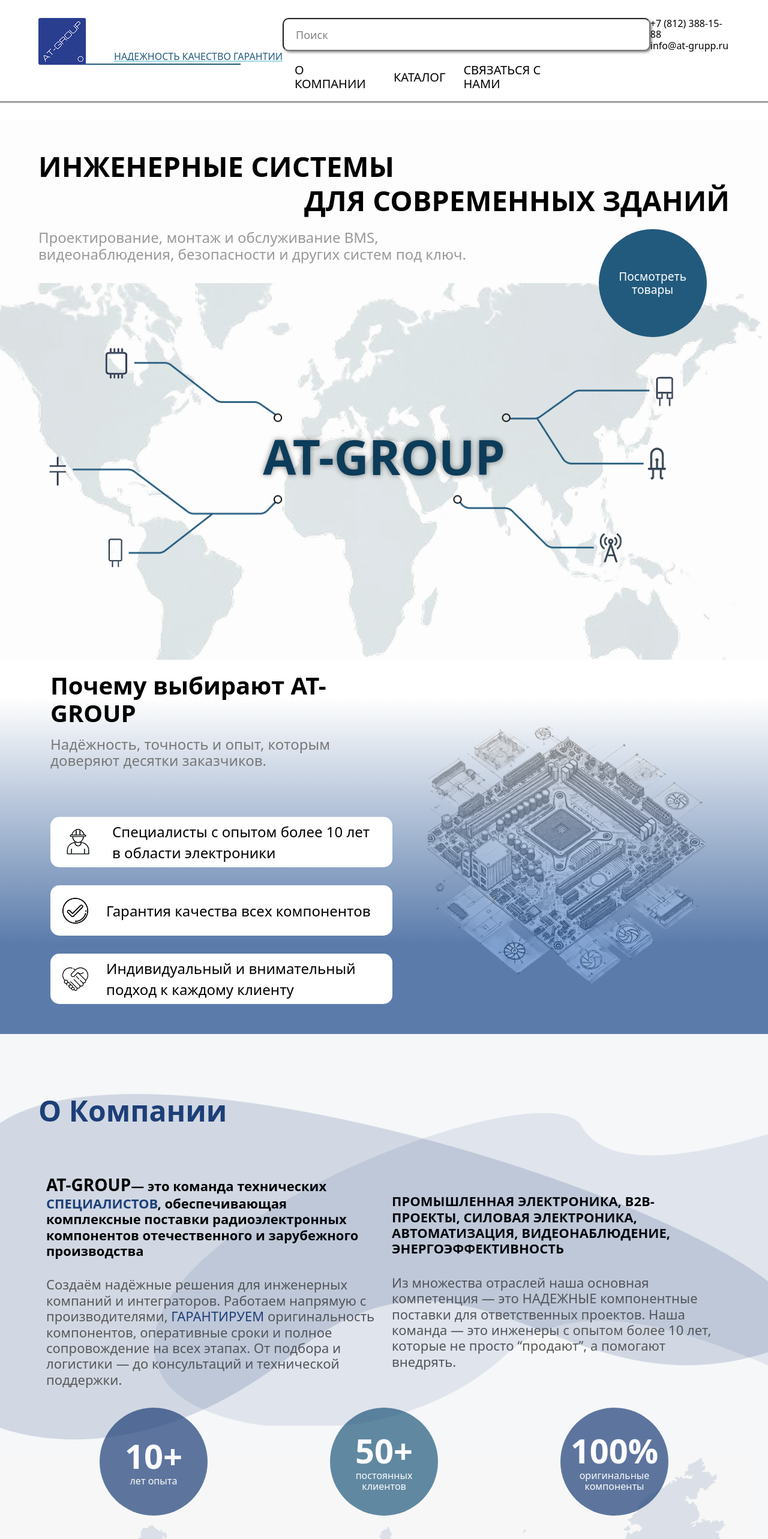
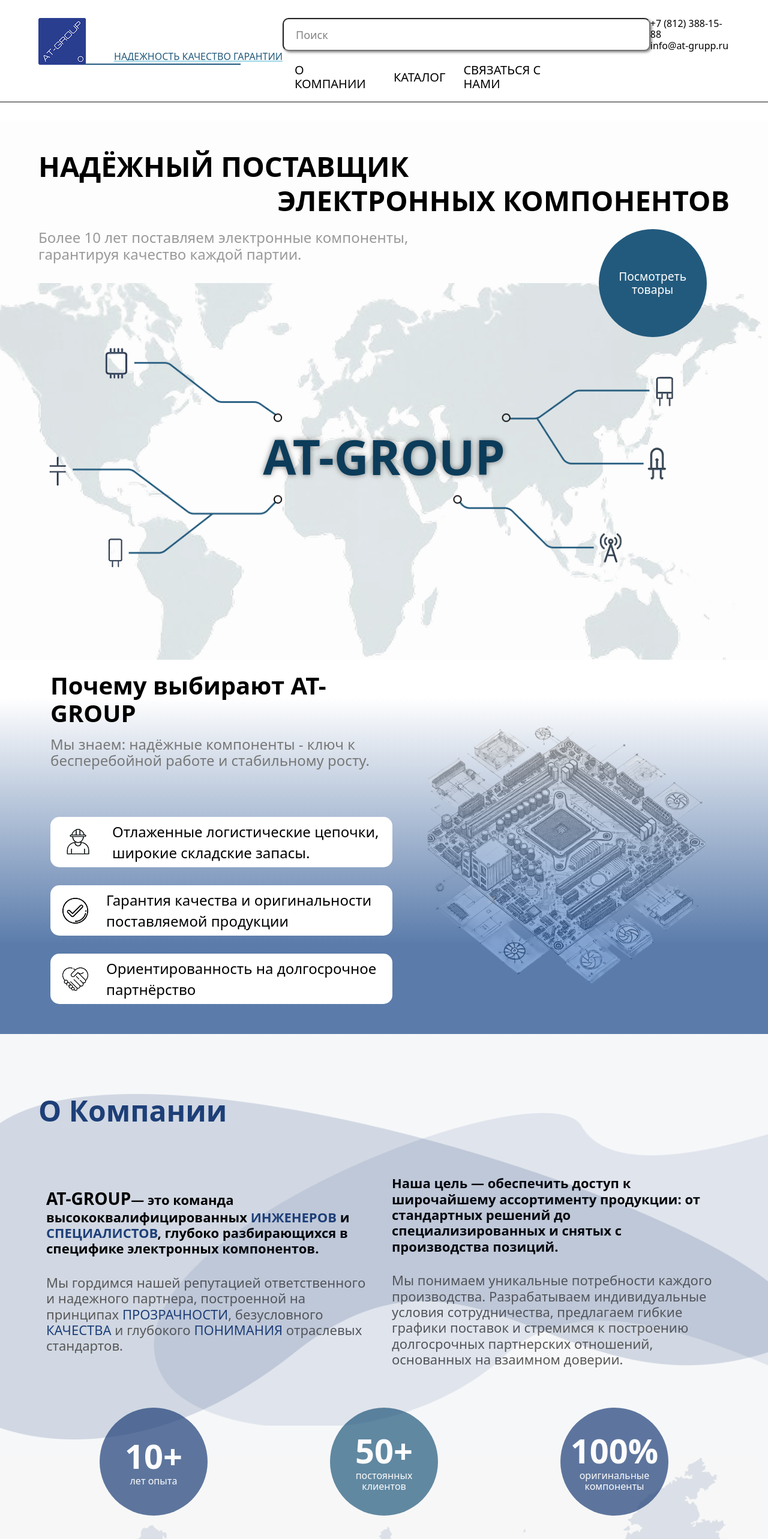
Before and after one commit to Azaro68/at-group, a Vue app: page / in a window 1280 px wide. Shown: the top 2566 px of the page at 60% size. Built offline with nearby package versions, Linux system fonts and the light colour scheme.

Commit message:
changed the text

```diff
--- a/src/components/element/AboutCompany.vue
+++ b/src/components/element/AboutCompany.vue
@@ -5,13 +5,13 @@
                 <h2>О Компании</h2>
                 <div class="aboutText">
                     <div class="textLeft">
-                        <p class="mainDescript"><span class="name">AT-GROUP</span>— это команда технических <span class="specialist">СПЕЦИАЛИСТОВ</span>,
-                        обеспечивающая комплексные поставки радиоэлектронных компонентов отечественного и зарубежного производства</p>
-                        <p class="descript">Создаём надёжные решения для инженерных компаний и интеграторов. Работаем напрямую с производителями, <span class="specialist">ГАРАНТИРУЕМ</span> оригинальность компонентов, оперативные сроки и полное сопровождение на всех этапах. От подбора и логистики — до консультаций и технической поддержки.</p>
+                        <p class="mainDescript"><span class="name">AT-GROUP</span>— это команда высококвалифицированных <span class="specialist">ИНЖЕНЕРОВ</span> и <span class="specialist">СПЕЦИАЛИСТОВ</span>,
+                            глубоко разбирающихся в специфике электронных компонентов.</p>
+                        <p class="descript">Мы гордимся нашей репутацией ответственного и надежного партнера, построенной на принципах <span class="specialist">ПРОЗРАЧНОСТИ</span>, безусловного <span class="specialist">КАЧЕСТВА</span> и глубокого <span class="specialist">ПОНИМАНИЯ</span> отраслевых стандартов.</p>
                     </div>
                     <div class="textRight">
-                        <p class="mainDescript">ПРОМЫШЛЕННАЯ ЭЛЕКТРОНИКА, B2B-ПРОЕКТЫ, СИЛОВАЯ ЭЛЕКТРОНИКА, АВТОМАТИЗАЦИЯ, ВИДЕОНАБЛЮДЕНИЕ, ЭНЕРГОЭФФЕКТИВНОСТЬ</p>
-                        <p class="descript">Из множества отраслей наша основная компетенция — это НАДЕЖНЫЕ компонентные поставки для ответственных проектов. Наша команда — это инженеры с опытом более 10 лет, которые не просто “продают”, а помогают внедрять.</p>
+                        <p class="mainDescript">Наша цель — обеспечить доступ к широчайшему ассортименту продукции: от стандартных решений до специализированных и снятых с производства позиций.</p>
+                        <p class="descript">Мы понимаем уникальные потребности каждого производства. Разрабатываем индивидуальные условия сотрудничества, предлагаем гибкие графики поставок и стремимся к построению долгосрочных партнерских отношений, основанных на взаимном доверии.</p>
                     </div>
                     <div class="statistics">
                         <div class="ball">
--- a/src/components/element/Consultations.vue
+++ b/src/components/element/Consultations.vue
@@ -1,12 +1,12 @@
 <template>
     <div class="consultations">
         <h3>Получите бесплатную консультацию</h3>
-        <p class="descript">Оставьте заявку — мы свяжемся с вами, подробно проконсультируем по видеонаблюдению, BMS или другим системам, и дадим экспертную оценку вашей задачи.</p>
+        <p class="descript">Для оперативной связи свяжитесь с нами удобным для вас способом и начните сотрудничество уже сегодня.</p>
         <div class="contact-wrapper">
             <div class="contact">
-                <p class="schedule">Мы на связи пн-пт</p>
                 <p class="phone">+7 (812) 388-15-88</p>
                 <p class="email">info@at-grupp.ru</p>
+                <p class="schedule">Режим работы менеджеров пн. — пт. 9:00-17:00</p>
             </div>
             <img src="../../assets/img/group_7.png" alt="Контакты" class="contact-image">
         </div>
--- a/src/components/element/EngineeringSystems.vue
+++ b/src/components/element/EngineeringSystems.vue
@@ -2,11 +2,11 @@
   <div class="engineering-systems-wrapper">
     <div class="engineeringSystems container">
       <div class="titleMain">
-        <h2>ИНЖЕНЕРНЫЕ СИСТЕМЫ</h2>
-        <h2 style="text-align: right;">ДЛЯ СОВРЕМЕННЫХ ЗДАНИЙ</h2>
+        <h2>НАДЁЖНЫЙ ПОСТАВЩИК</h2>
+        <h2 style="text-align: right;">ЭЛЕКТРОННЫХ КОМПОНЕНТОВ</h2>
       </div>
       <div class="products">
-        <p>Проектирование, монтаж и обслуживание BMS, видеонаблюдения, безопасности и других систем под ключ.</p>
+        <p>Более 10 лет поставляем электронные компоненты, гарантируя качество каждой партии.</p>
         <button>Посмотреть товары</button>
       </div>
     </div>
--- a/src/components/element/WhyChoose.vue
+++ b/src/components/element/WhyChoose.vue
@@ -3,19 +3,19 @@
         <div class="container whyChoose">
             <div class="content">
             <h2>Почему выбирают AT-GROUP</h2>
-            <p class="descript">Надёжность, точность и опыт, которым доверяют десятки заказчиков.</p>
+            <p class="descript">Мы знаем: надёжные компоненты - ключ к бесперебойной работе и стабильному росту.</p>
             <div class="reasons">
                 <div class="card">
                     <img src="../../assets/img/WhyChoose/image 23.png" alt="">
-                    <p>Специалисты с опытом более 10 лет в области электроники</p>
+                    <p>Отлаженные логистические цепочки, широкие складские запасы.</p>
                 </div>
                 <div class="card">
                     <img src="../../assets/img/WhyChoose/image 24.png" alt="">
-                    <p>Гарантия качества всех компонентов</p>
+                    <p>Гарантия качества и оригинальности поставляемой продукции</p>
                 </div>
                 <div class="card">
                     <img src="../../assets/img/WhyChoose/image 25.png" alt="">
-                    <p>Индивидуальный и внимательный подход к каждому клиенту</p>
+                    <p>Ориентированность на долгосрочное партнёрство</p>
                 </div>
             </div>
         </div>
```
